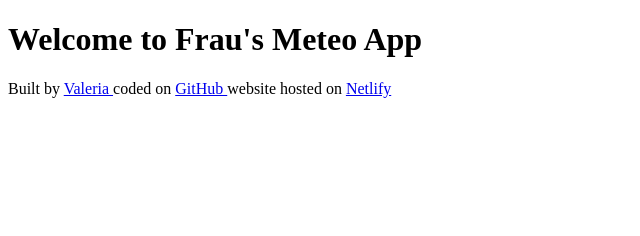
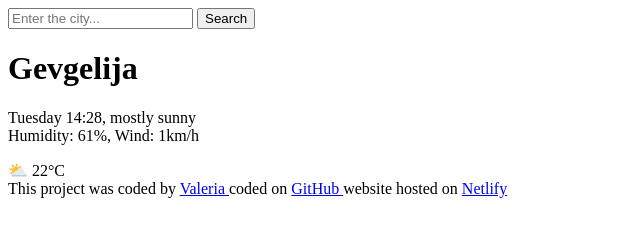
Before and after one commit to frau-romanova/weather-app, a plain HTML site: page index.html in a window 1280 px wide. Shown: the whole page, without its empty margins (0-640 px from the left). Drawn offline with Linux system fonts and the light colour scheme.

Commit message:
added html to project

```diff
--- a/index.html
+++ b/index.html
@@ -6,8 +6,26 @@
     <title>Document</title>
 </head>
 <body>
-    <h1> Welcome to Frau's Meteo App </h1>
-    <footer> Built by
+<header>
+    <form>
+        <input type="search"placeholder="Enter the city..." required/>
+        <input type="submit" value="Search"/>
+    </form>
+</header>
+<main>
+    <div>
+    <h1> Gevgelija </h1>
+    <p>
+        Tuesday 14:28, mostly sunny
+        <br/>
+        Humidity: 61%, Wind: 1km/h
+    </p>
+    </div>
+    <div>
+    ⛅ 22°C
+        </div>
+    </main>
+    <footer> This project was coded by
         <a href="https://github.com/frau-romanova/" target="_blank"> Valeria </a>
             coded on
              <a href="https://github.com/frau-romanova/weather-app/tree/main" target="_blank"> GitHub </a>
```
